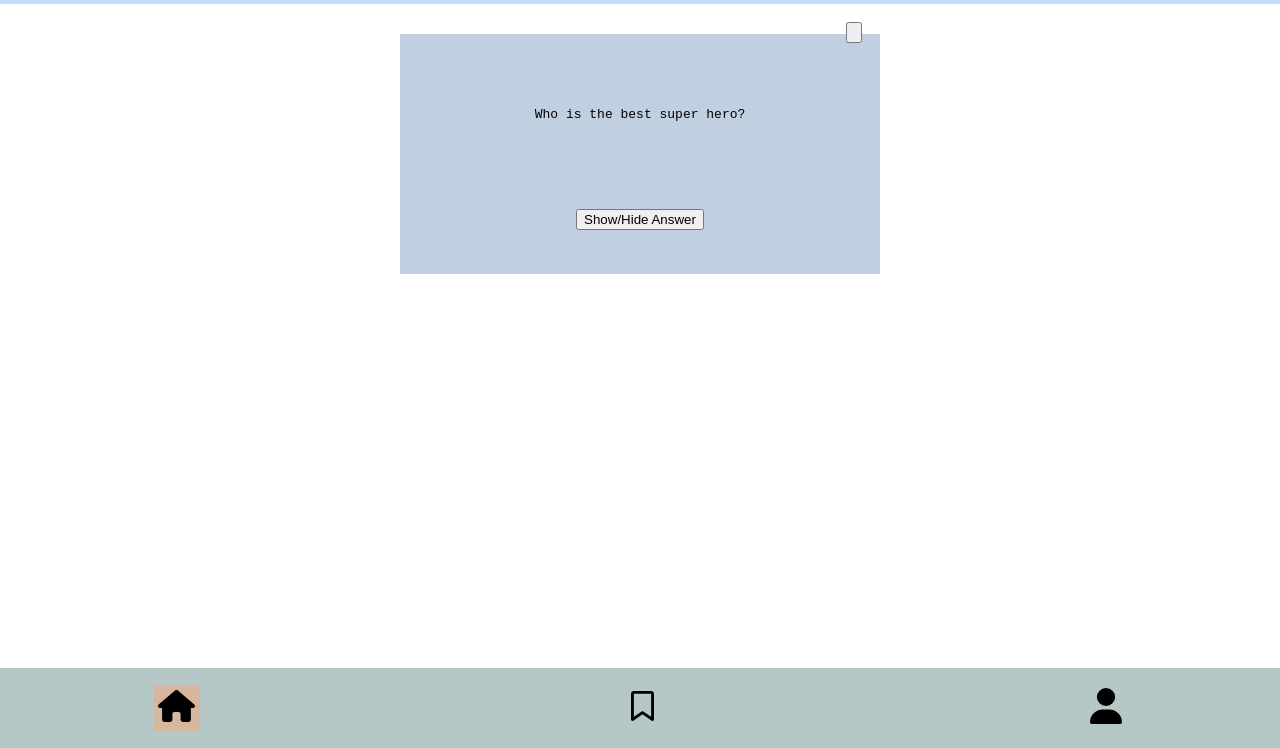
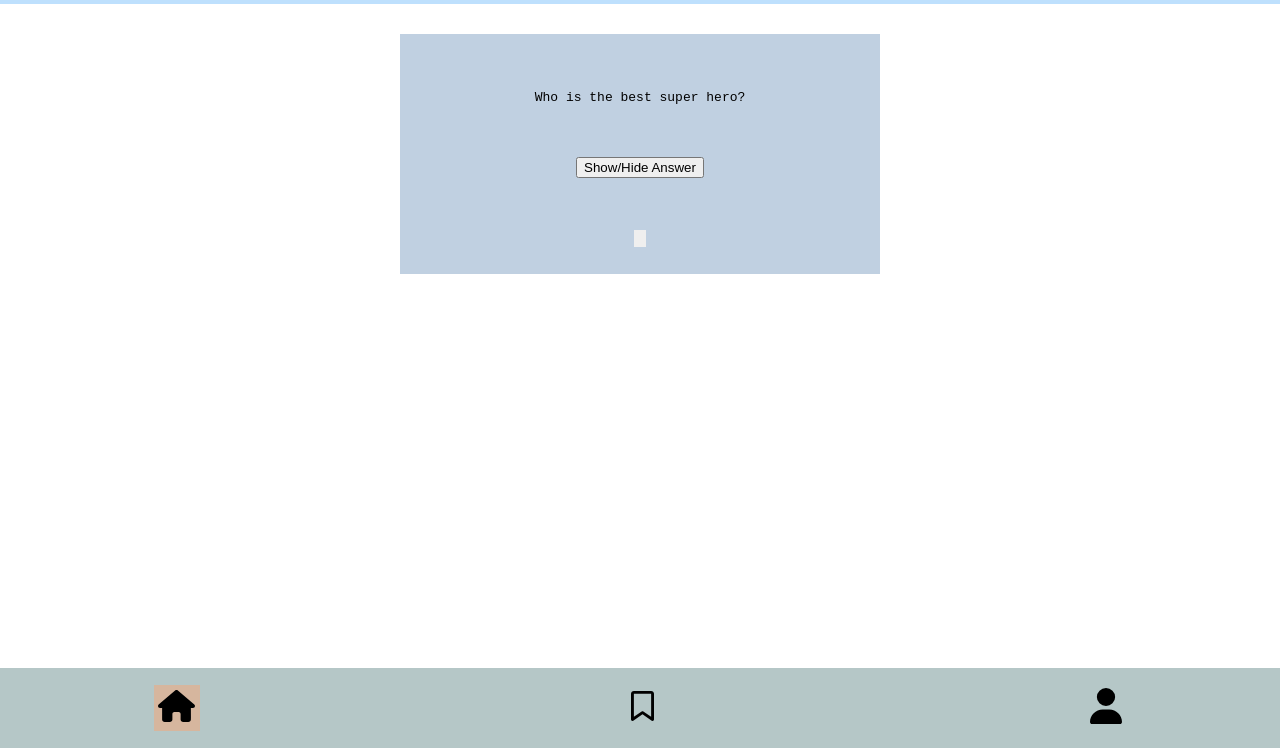
Before and after one commit to kabaskill/quiz-app, a plain HTML site: page index.html in a window 1280 px wide. Shown: the part 52-800 px from the top of the page. Drawn offline with Linux system fonts and the light colour scheme.

Commit message:
trying to bookmark button to work

```diff
--- a/components/card.css
+++ b/components/card.css
@@ -33,8 +33,7 @@
 }
 
 .bookmark-symbol {
-  right: 18px;
-  top: -12px;
-  position: absolute;
-  margin: 0;
+  border: none;
+  cursor: pointer;
+  /* background: url(/images/bookmark-solid.svg) */
 }
```
